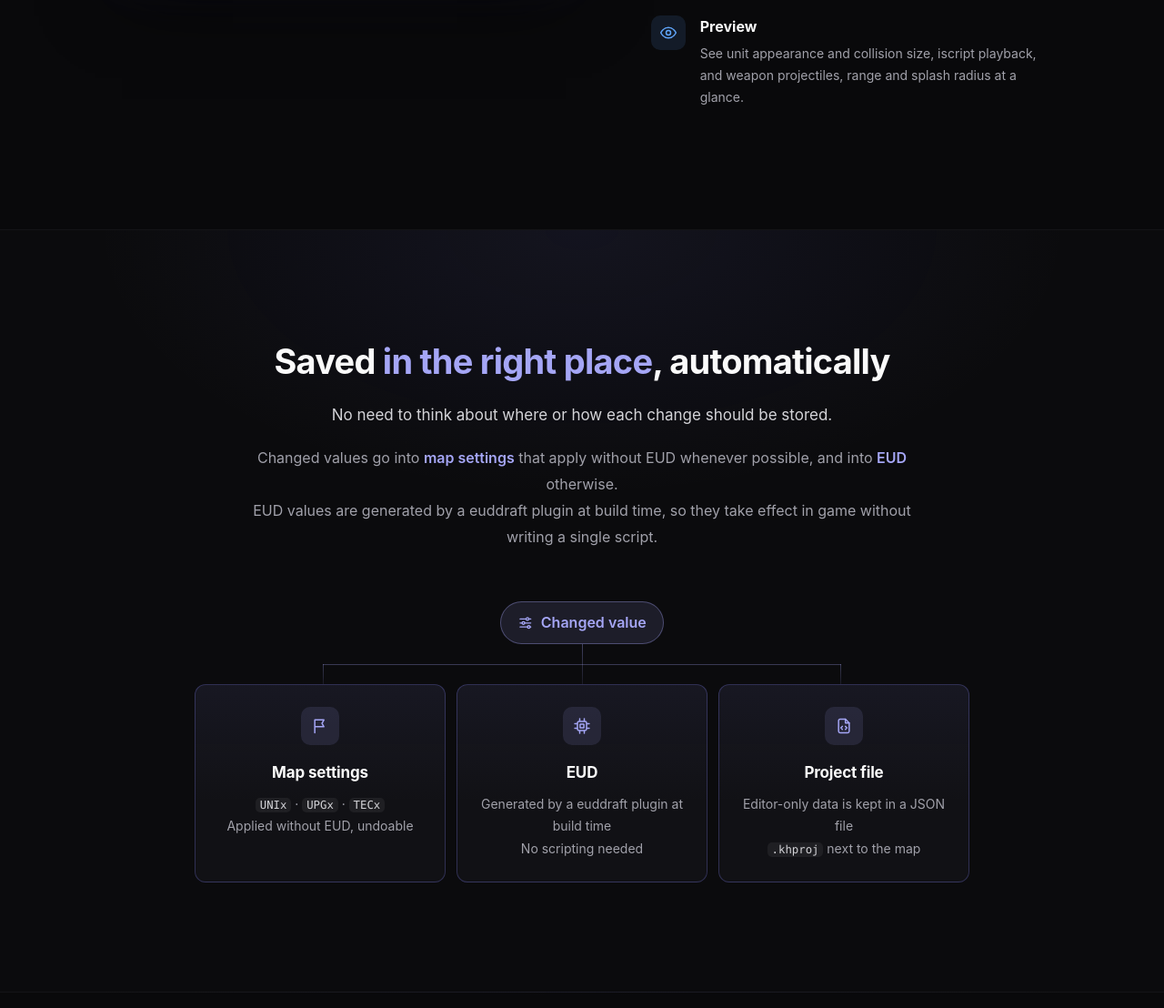
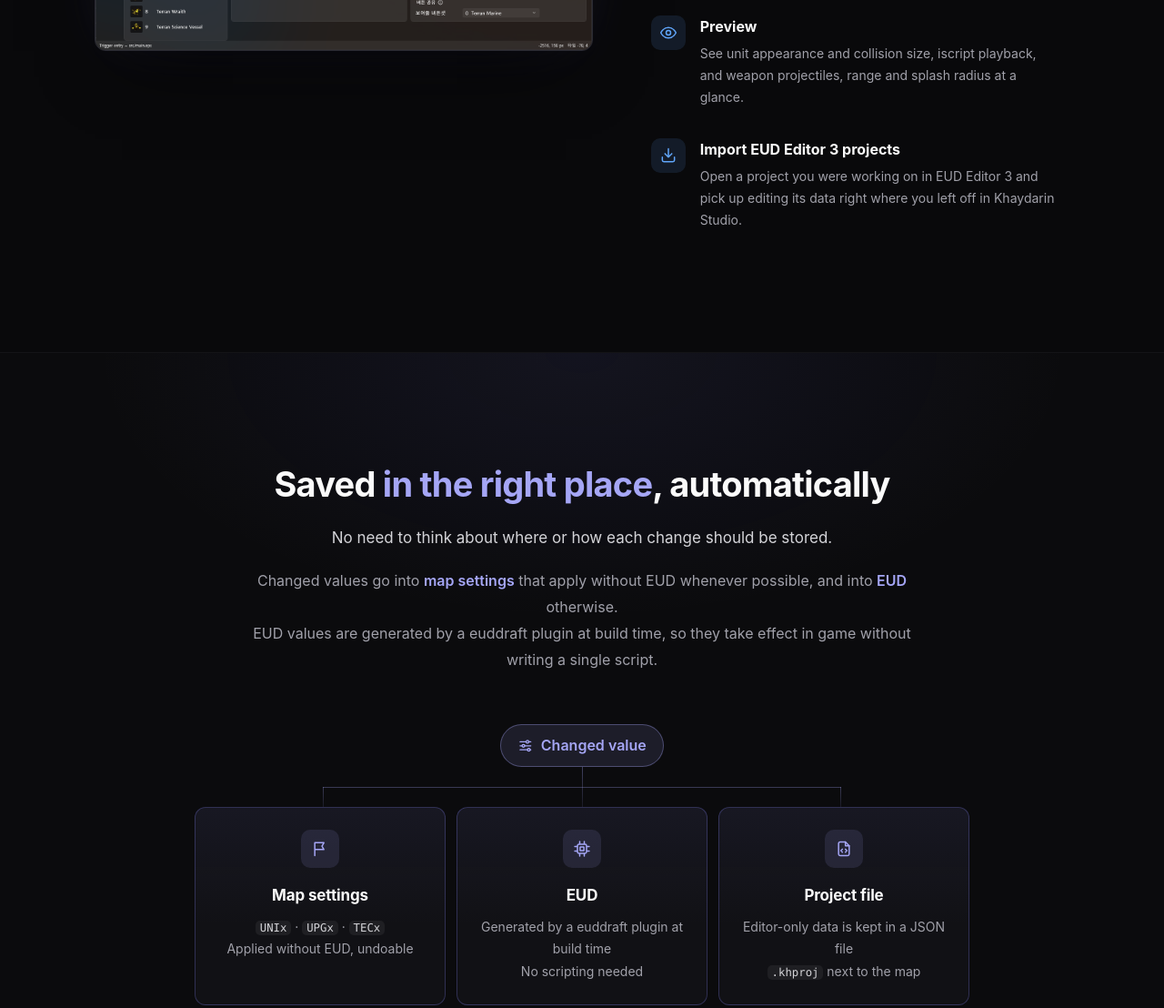
Before and after one commit to saebyeok0306/Khaydarin-Studio, a plain HTML site: page docs/index.html in a window 1280 px wide. Shown: the part 4369-5477 px from the top of the page at 91% size. Drawn offline with Linux system fonts and the light colour scheme; no server answers; a web font is replaced by a local one.

Commit message:
EUD Editor 3 프로젝트 가져오기 기능 소개 추가
- 데이터 편집 섹션에 EUD Editor 3 프로젝트 가져오기 항목과 가져오기 아이콘 추가
- 개발 현황 완료 목록에 추가
- 영어 번역, README 갱신

Co-Authored-By: Claude Opus 5.5 <noreply@anthropic.com>

```diff
--- a/docs/assets/js/i18n.js
+++ b/docs/assets/js/i18n.js
@@ -99,6 +99,8 @@
     'd4.p': 'Edit position, icon, conditions, actions and tooltips while viewing all 250 command cards in the in-game 3×3 layout.',
     'd5.h': 'Preview',
     'd5.p': 'See unit appearance and collision size, iscript playback, and weapon projectiles, range and splash radius at a glance.',
+    'd6.h': 'Import EUD Editor 3 projects',
+    'd6.p': 'Open a project you were working on in EUD Editor 3 and pick up editing its data right where you left off in Khaydarin Studio.',
     'code.eyebrow': 'For developers',
     'code.h': 'Scripts in the same window: <em>the code editor</em>',
     'code.p': 'Open and edit the epScript files in your map project folder right inside the editor.<br>A language server suggests completions and type info, and building puts your scripts into the map.',
@@ -156,7 +158,7 @@
     'status.done': 'Done',
     'status.partial': 'Partial',
     'status.planned': 'Planned',
-    'status.done.list': '<li>Map read / write</li><li>Terrain (ISOM) · Units · Doodads · Sprites</li><li>Locations · Fog of war</li><li>Symmetric editing</li><li>Players · Forces · Strings</li><li>Text triggers</li><li>Undo / Redo</li><li>DAT · Requirements · stat_txt · Button sets</li><li>EUD build</li>',
+    'status.done.list': '<li>Map read / write</li><li>Terrain (ISOM) · Units · Doodads · Sprites</li><li>Locations · Fog of war</li><li>Symmetric editing</li><li>Players · Forces · Strings</li><li>Text triggers</li><li>Undo / Redo</li><li>DAT · Requirements · stat_txt · Button sets</li><li>EUD build</li><li>EUD Editor 3 project import</li>',
     'status.partial.list': '<li>iscript (playback only)</li><li>Overlay · glow layer display</li>',
     'status.planned.list': '<li>WAV management</li><li>ScmDraft plugin (.sdp) compatibility</li>',
 
--- a/docs/index.html
+++ b/docs/index.html
@@ -57,6 +57,7 @@
       <symbol id="i-gamepad" viewBox="0 0 24 24"><path d="M7 7h10a5 5 0 0 1 4.9 6l-.7 3.4a2.5 2.5 0 0 1-4.3 1.2L14.5 15h-5l-2.4 2.6a2.5 2.5 0 0 1-4.3-1.2L2.1 13A5 5 0 0 1 7 7z"/><path d="M7.5 10v3.5M5.8 11.8h3.5"/><circle cx="16" cy="11" r=".9"/><circle cx="17.5" cy="13.5" r=".9"/></symbol>
       <symbol id="i-box" viewBox="0 0 24 24"><path d="m12 3 8.5 4.5v9L12 21l-8.5-4.5v-9z"/><path d="m3.5 7.5 8.5 4.5 8.5-4.5M12 12v9"/></symbol>
       <symbol id="i-node" viewBox="0 0 24 24"><path d="m12 2.5 8.5 4.8v9.4L12 21.5l-8.5-4.8V7.3z"/><path d="M12 8v8M9 10.5h6"/></symbol>
+      <symbol id="i-import" viewBox="0 0 24 24"><path d="M12 3v11M7.5 9.5 12 14l4.5-4.5"/><path d="M4 14v4a2 2 0 0 0 2 2h12a2 2 0 0 0 2-2v-4"/></symbol>
       <symbol id="i-globe" viewBox="0 0 24 24"><circle cx="12" cy="12" r="9"/><path d="M3 12h18M12 3c2.5 2.6 3.8 5.6 3.8 9s-1.3 6.4-3.8 9c-2.5-2.6-3.8-5.6-3.8-9S9.5 5.6 12 3z"/></symbol>
     </defs>
   </svg>
@@ -213,6 +214,7 @@
             <li class="reveal"><span class="chip-ico" data-tone="blue"><svg class="ico"><use href="#i-type"/></svg></span><div><h3 data-i18n="d3.h">게임 문자열 (stat_txt)</h3><p data-i18n="d3.p">영문 / 한국어 음역 / 한국어 완역 원본을 함께 보며 유닛 이름·툴팁·오류 메시지를 고쳐요.</p></div></li>
             <li class="reveal"><span class="chip-ico" data-tone="blue"><svg class="ico"><use href="#i-grid"/></svg></span><div><h3 data-i18n="d4.h">버튼셋</h3><p data-i18n="d4.p">커맨드 카드 250개를 게임과 같은 3×3 배치로 보면서 위치·아이콘·조건·동작·툴팁을 편집해요.</p></div></li>
             <li class="reveal"><span class="chip-ico" data-tone="blue"><svg class="ico"><use href="#i-eye"/></svg></span><div><h3 data-i18n="d5.h">미리보기</h3><p data-i18n="d5.p">유닛 모습과 충돌 크기, iscript 재생, 무기의 발사체·사거리·스플래시 범위를 그림으로 확인해요.</p></div></li>
+            <li class="reveal"><span class="chip-ico" data-tone="blue"><svg class="ico"><use href="#i-import"/></svg></span><div><h3 data-i18n="d6.h">EUD Editor 3 프로젝트 가져오기</h3><p data-i18n="d6.p">EUD Editor 3에서 작업하던 프로젝트를 불러와, 그동안 고친 데이터를 Khaydarin Studio에서 그대로 이어서 편집해요.</p></div></li>
           </ul>
         </div>
       </div>
@@ -343,7 +345,7 @@
         <div class="grid grid--3 status">
           <article class="card status__col reveal" data-state="done">
             <h3><svg class="ico"><use href="#i-check"/></svg><span data-i18n="status.done">완료</span></h3>
-            <ul data-i18n="status.done.list"><li>맵 읽기 / 쓰기</li><li>지형(ISOM) · 유닛 · 두데드 · 스프라이트</li><li>로케이션 · 전장의 안개</li><li>대칭 편집</li><li>플레이어 · 포스 · 문자열</li><li>텍스트 트리거</li><li>Undo / Redo</li><li>DAT · 요구 조건 · stat_txt · 버튼셋</li><li>EUD 빌드</li></ul>
+            <ul data-i18n="status.done.list"><li>맵 읽기 / 쓰기</li><li>지형(ISOM) · 유닛 · 두데드 · 스프라이트</li><li>로케이션 · 전장의 안개</li><li>대칭 편집</li><li>플레이어 · 포스 · 문자열</li><li>텍스트 트리거</li><li>Undo / Redo</li><li>DAT · 요구 조건 · stat_txt · 버튼셋</li><li>EUD 빌드</li><li>EUD Editor 3 프로젝트 가져오기</li></ul>
           </article>
           <article class="card status__col reveal" data-state="partial">
             <h3><svg class="ico"><use href="#i-half"/></svg><span data-i18n="status.partial">일부 지원</span></h3>
```
Also changed, not shown: 1 other file.
